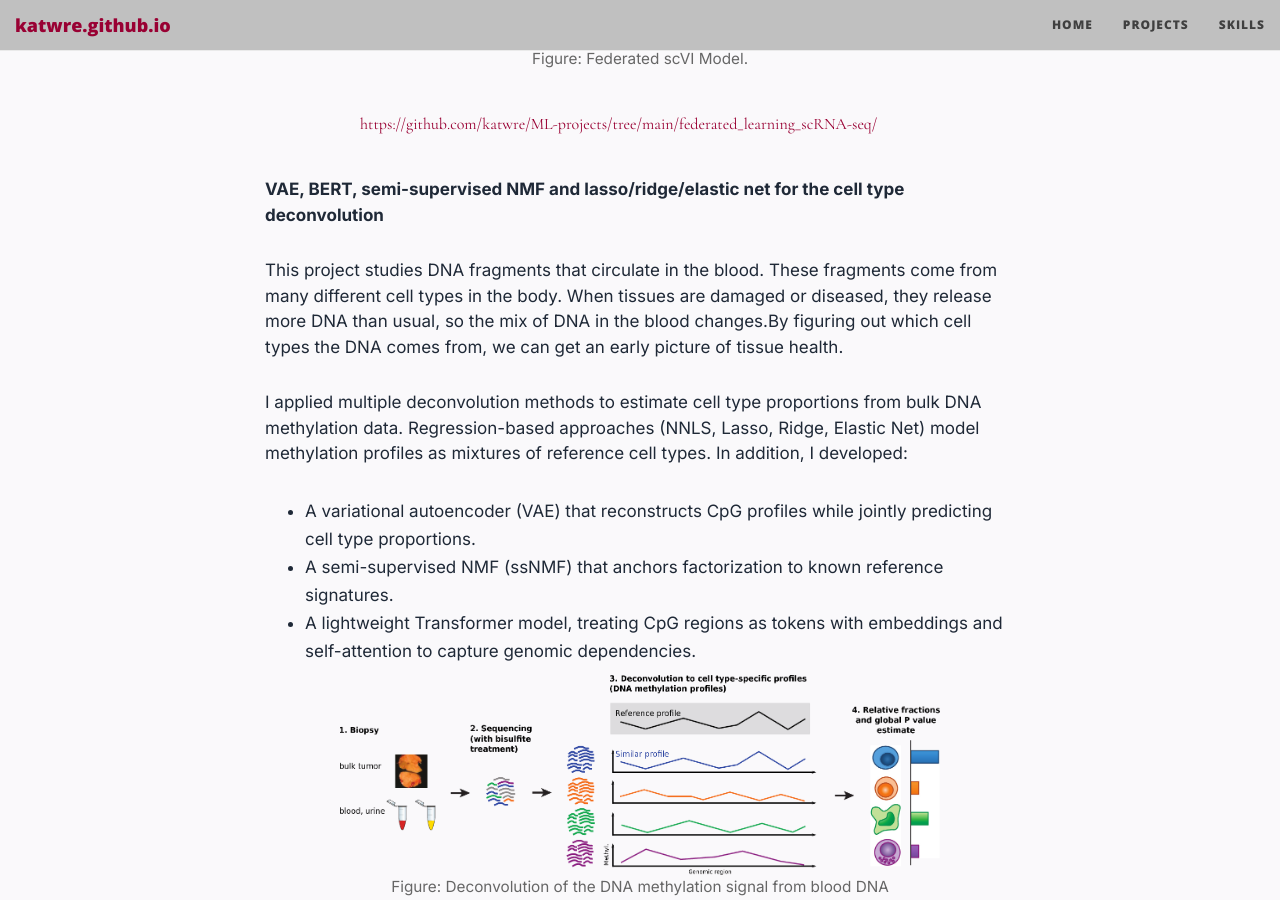
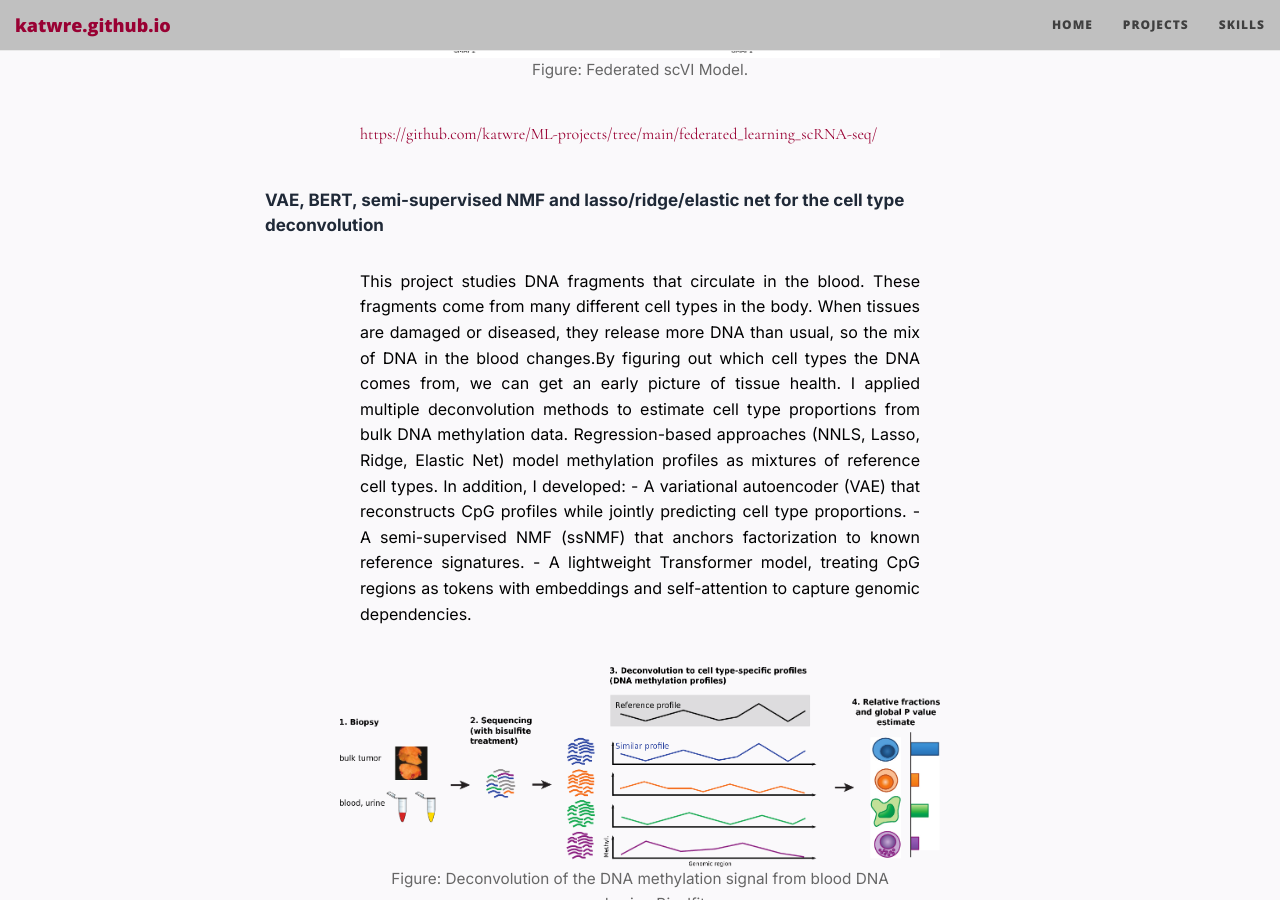
Before and after one commit to katwre/katwre.github.io, a Jekyll site: the page built from projects.md, in a window 1280 px wide and 900 px high, scrolled down 11580 px. Built offline with Jekyll 4.4.1, drawn with Linux system fonts in a browser that asks for light colours; nearby versions of some CDN libraries; a style sheet for code colours, icons or effects is not loaded.

Commit message:
Fixed text alignemnt v2

```diff
--- a/projects.md
+++ b/projects.md
@@ -606,8 +606,10 @@
 <!--  vae_federated -->
 <p class="mytext" id="vae_federated"><strong>Variational autoencoder (VAE) to mitigate batch effects in scRNA-seq using federated learning</strong></p>
 
+
+<p class="mytext">
 This project explored a scVI model (variational autoencoder for single-cell data) in a federated setting with secure aggregation using the Flower framework (Flower.ai) and the SecAgg+ secure aggregation protocol. For comparison, the same model was also trained in a centralized setting.
-
+</p>
 
 <div style="text-align: center;">
   <img src="{{ 'img/Gene_Expression_UMAP_before_correction.png' | relative_url }}" width="600" height="200">
@@ -631,9 +633,9 @@
 
 
 <!--  deconvolution -->
-<p class="deconvolution" id="vae_federated"><strong>VAE, BERT, semi-supervised NMF and lasso/ridge/elastic net for the cell type deconvolution</strong></p>
+<p class="text" id="deconvolution"><strong>VAE, BERT, semi-supervised NMF and lasso/ridge/elastic net for the cell type deconvolution</strong></p>
 
-
+<p class="mytext">
 This project studies DNA fragments that circulate in the blood. These fragments come from many different cell types in the body. When tissues are damaged or diseased, they release more DNA than usual, so the mix of DNA in the blood changes.By figuring out which cell types the DNA comes from, we can get an early picture of tissue health.
 
 I applied multiple deconvolution methods to estimate cell type proportions from bulk DNA methylation data. Regression-based approaches (NNLS, Lasso, Ridge, Elastic Net) model methylation profiles as mixtures of reference cell types. In addition, I developed:
@@ -645,6 +647,7 @@
   <img src="{{ 'img/deconvlution_bsseq.png' | relative_url }}" width="600" height="200">
   <p class="mytext" style="text-align: center;font-size: 0.9em; color: #666;">Figure: Deconvolution of the DNA methylation signal from blood DNA sequenced using Bisulfite-seq.</p>
 </div>
+</p>
 
 <p class="mytext" style="font-family: 'Cormorant Garamond', serif;">
 <a href="https://github.com/katwre/ML-projects/blob/main/VAE_NMF_Transformer_regression_cfDNA/" target="_blank">https://github.com/katwre/ML-projects/blob/main/VAE_NMF_Transformer_regression_cfDNA/</a>
```
